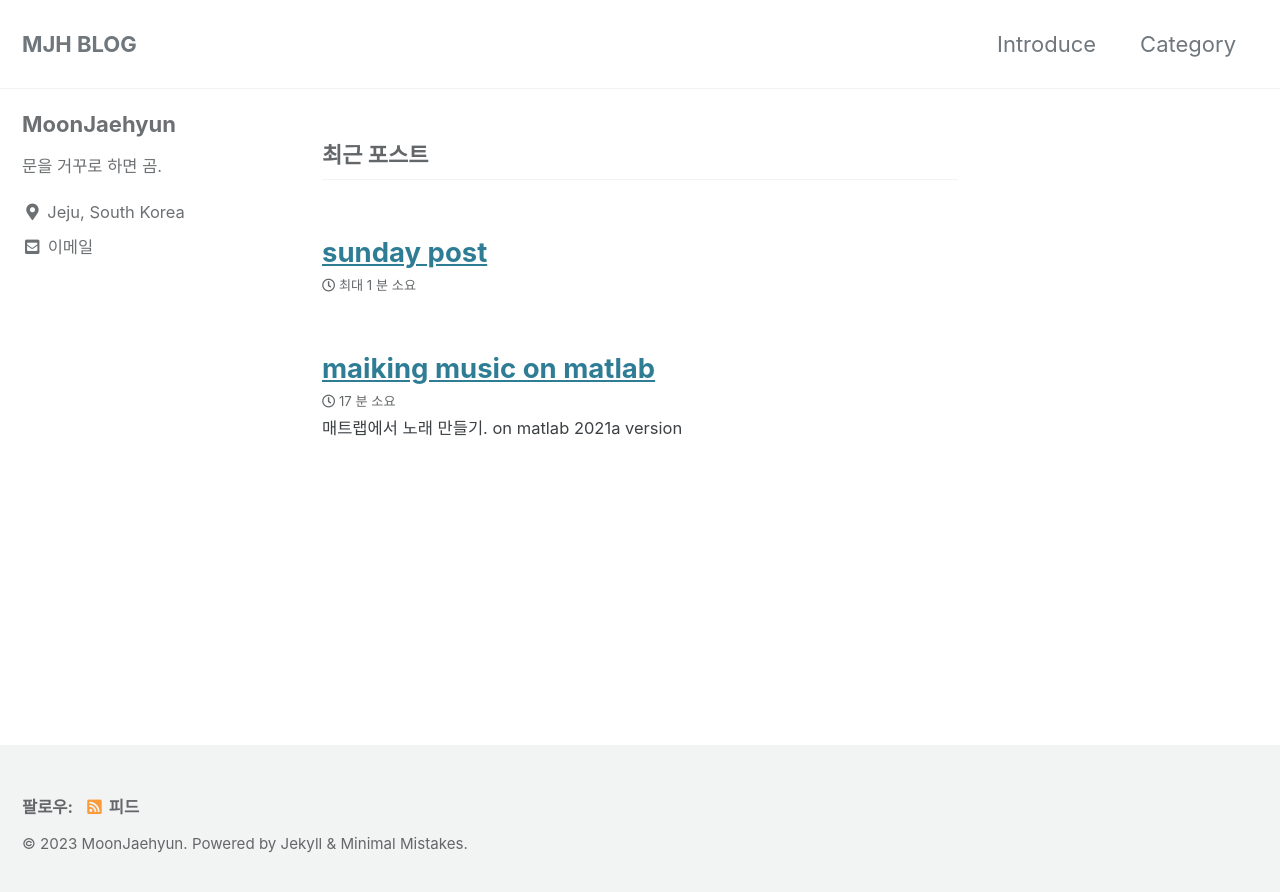
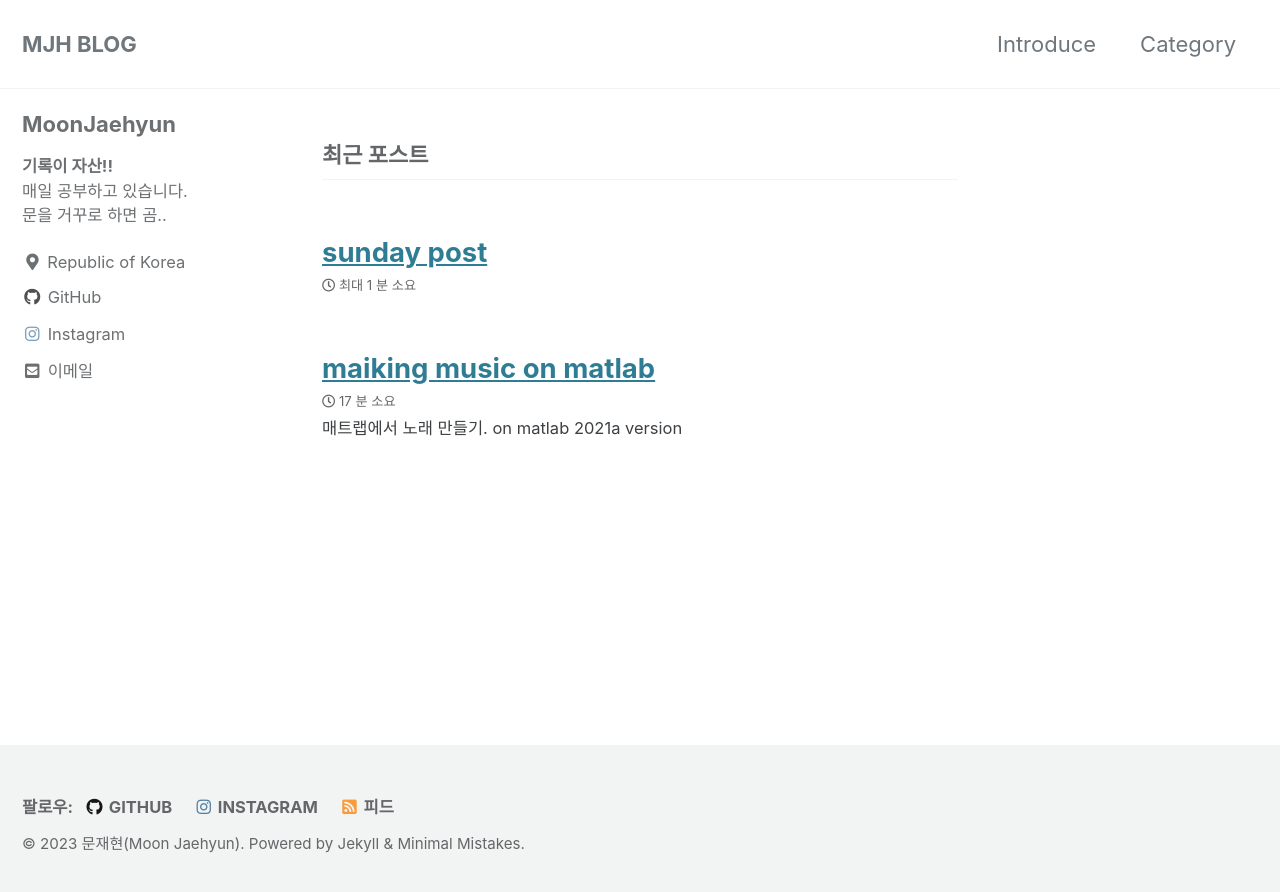
Before and after one commit to MoonJaehyun/blogtest1, a Jekyll site: the page built from index.html, in a window 1280 px wide. Shown: the top 892 px of the page. Built offline with Jekyll 4.4.1, drawn with Linux system fonts in a browser that asks for light colours; cached includes are drawn as plain includes; the list of posts is cut into pages by our own code.

Commit message:
수정사항

```diff
--- a/_config.yml
+++ b/_config.yml
@@ -19,8 +19,8 @@ locale                   : "ko-KR" #주요 언어
 title                    : "MJH BLOG" #사이트 탭에서 보이는 이름
 title_separator          : "-"
 subtitle                 : # 타이틀 하단 소제목
-name                     : "MoonJaehyun"
-description              : "An amazing website."
+name                     : "문재현(Moon Jaehyun)"
+description              : "꾸준함이 주는 습관"
 url                      : "https://moonjaehyun.github.io/"
 baseurl                  : # the subpath of your site, e.g. "/blog"
 repository               : "MoonJaehyun/MoonJaehyun.github.io"
@@ -106,8 +106,8 @@ analytics:
 author:
   name             : "MoonJaehyun"
   avatar           :  # path of avatar image, e.g."/assets/images/bio-photo.jpg"
-  bio              : "문을 거꾸로 하면 곰."
-  location         : "Jeju, South Korea"
+  bio              : "**기록이 자산!!**<br>매일 공부하고 있습니다.<br>문을 거꾸로 하면 곰.."
+  location         : "Republic of Korea"
   email            : "jjmjh214@gmail.com"
   links:
     - label: "Email"
@@ -124,10 +124,10 @@ author:
       # url: "https://facebook.com/"
     - label: "GitHub"
       icon: "fab fa-fw fa-github"
-      # url: "https://github.com/"
+      url: "https://github.com/MoonJaehyun"
     - label: "Instagram"
       icon: "fab fa-fw fa-instagram"
-      # url: "https://instagram.com/"
+      url: "https://www.instagram.com/m._.jaehyun/"
 
 # Site Footer
 footer:
@@ -140,7 +140,7 @@ footer:
       # url:
     - label: "GitHub"
       icon: "fab fa-fw fa-github"
-      # url:
+      url: "https://github.com/MoonJaehyun"
     - label: "GitLab"
       icon: "fab fa-fw fa-gitlab"
       # url:
@@ -149,7 +149,7 @@ footer:
       # url:
     - label: "Instagram"
       icon: "fab fa-fw fa-instagram"
-      # url:
+      url: "https://www.instagram.com/m._.jaehyun/"
 
 
 # Reading Files
```
